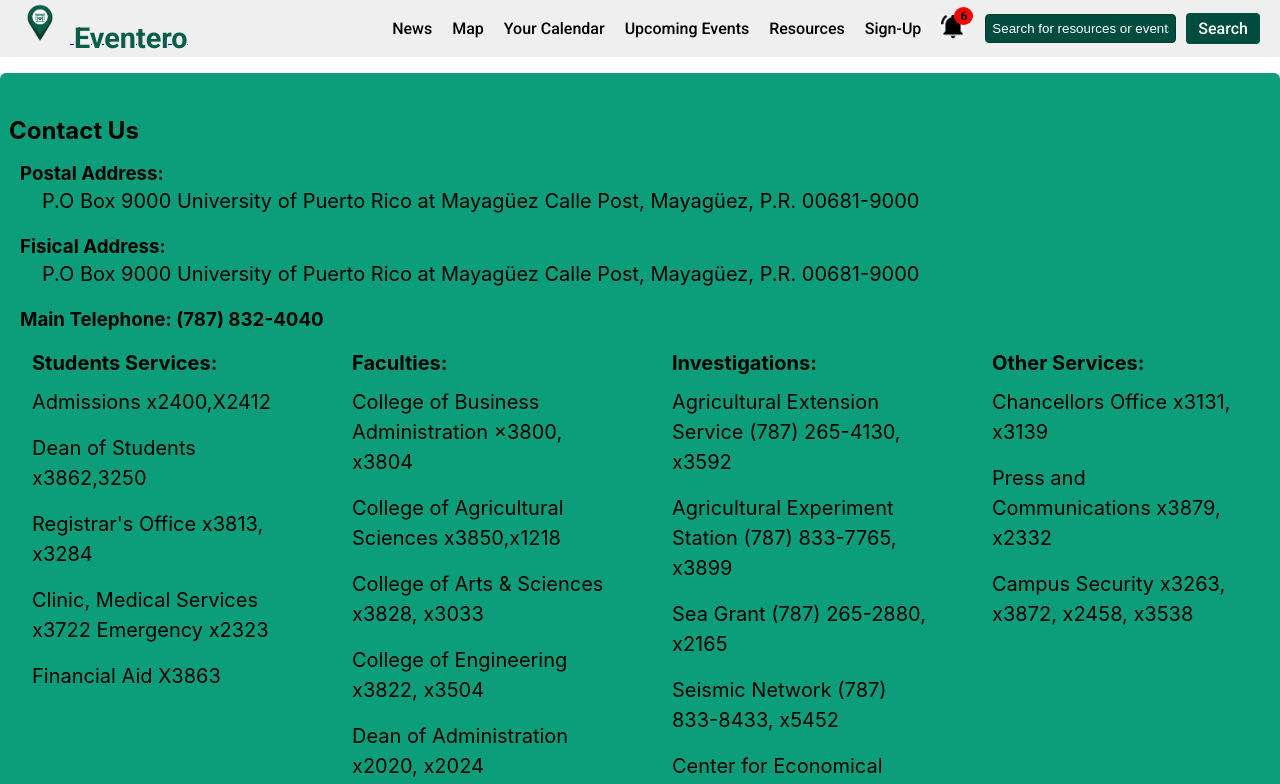
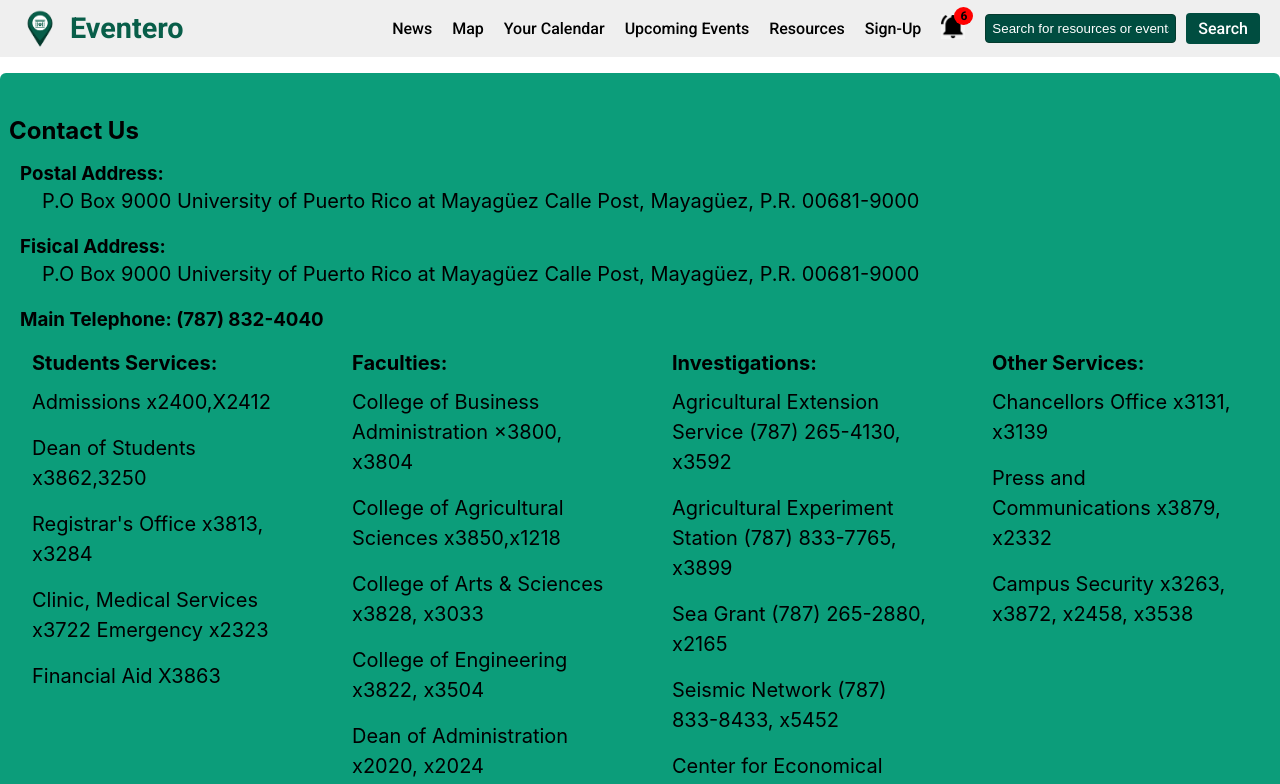
Before and after one commit to uprm-inso4101-2024-2025-s1/semester-project-campus-resource-and-event-management, a Svelte app: page / in a window 1280 px wide. Shown: the top 784 px of the page. Built offline with nearby package versions, Linux system fonts and the light colour scheme.

Commit message:
Fixed eventero icon on the nav bar not being horizontally centered.

```diff
--- a/src/components/Navbar.svelte
+++ b/src/components/Navbar.svelte
@@ -50,12 +50,10 @@
       &#9776;
   </div>
 
-  <div class="logo-link">
-      <a on:click={handleNavClick} href="/home">
-          <img src="/images/icon.png" alt="Logo" class="logo" />
-          <span class="eventero-text">Eventero</span>
-      </a>
-  </div>
+  <a class="logo-link" on:click={handleNavClick} href="/home">
+      <img src="/images/icon.png" alt="Logo" class="logo" />
+      <span class="eventero-text">Eventero</span>
+  </a>
 
   <div class={`nav-links ${isMenuOpen ? 'open' : ''}`}>
       <a on:click={handleNavClick} href="/news"> News </a>
```
